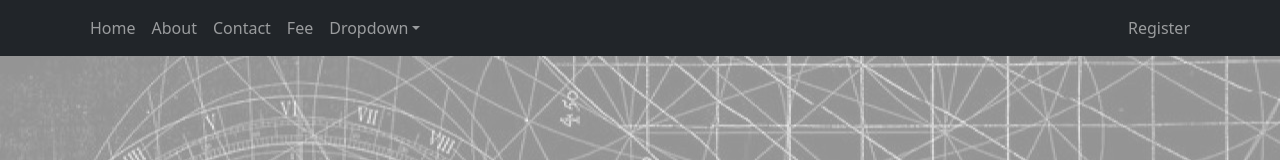
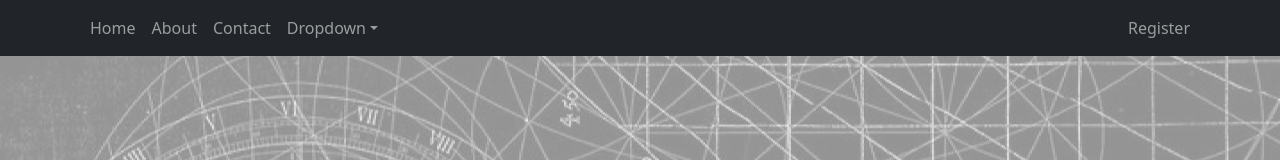
Before and after one commit to taimooransari/atomos, a React (Create React App) app in the folder atomos/: page / in a window 1280 px wide. Shown: the top 160 px of the page. Built offline with nearby package versions, Linux system fonts and the light colour scheme.

Commit message:
navbar edits

```diff
--- a/atomos/src/components/NavigationBar.js
+++ b/atomos/src/components/NavigationBar.js
@@ -36,7 +36,7 @@ function NavbarComponent() {
                         <Nav.Link onClick={() => { navigateScreen("/about") }}>About</Nav.Link>
 
                         <Nav.Link onClick={() => { navigateScreen("/contact") }}>Contact</Nav.Link>
-                        <Nav.Link href="#">Fee</Nav.Link>
+                        {/* <Nav.Link href="#">Fee</Nav.Link> */}
                         <NavDropdown title="Dropdown" id="collasible-nav-dropdown">
                             <NavDropdown.Item href="#">Action</NavDropdown.Item>
                             <NavDropdown.Item href="#">
```
